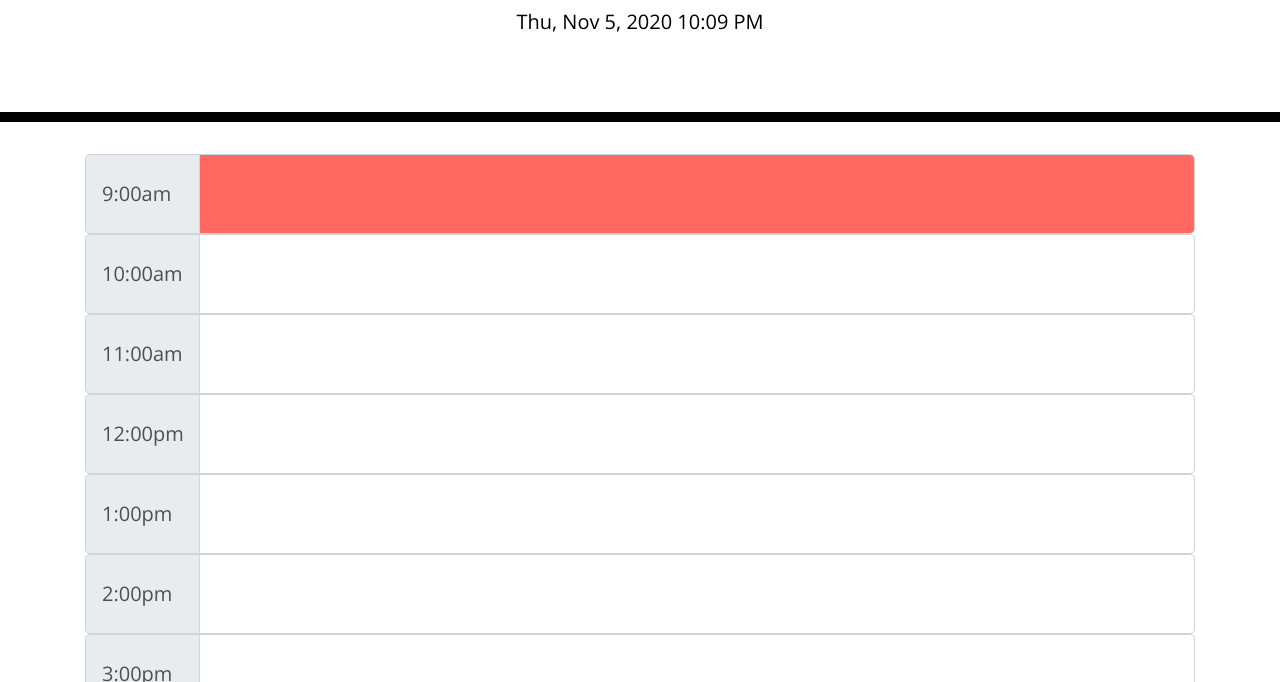
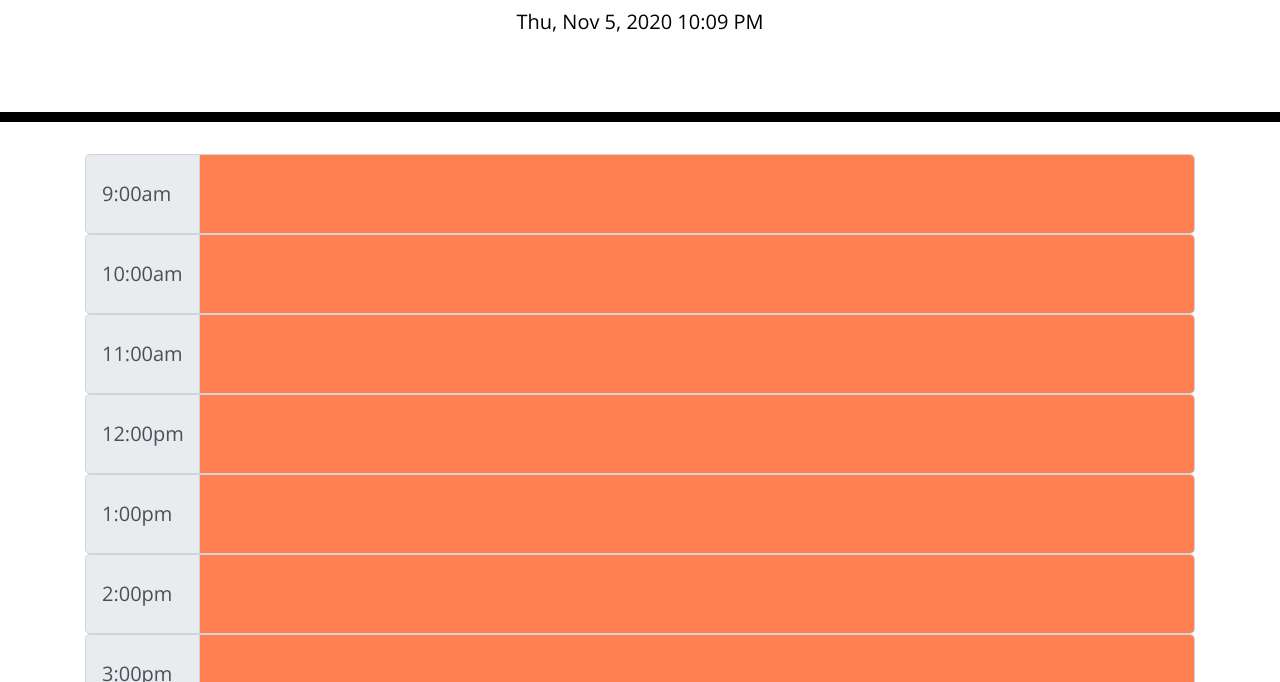
Before and after one commit to CoryFay/Calendar-Planner, a plain HTML site: page index.html in a window 1280 px wide. Shown: the part 118-800 px from the top of the page. Drawn offline with nearby package versions, Linux system fonts and the light colour scheme.

Commit message:
change .css colors for different times.. input all logic for switching timeblock colors.

```diff
--- a/javascript.js
+++ b/javascript.js
@@ -15,33 +15,173 @@ $( document ).ready(function() {
     //Establishing variables for timeblocks and setting their values! -- thru line___
     var time = moment();
     var actualTime = parseInt(moment(time, ).format("H"));
+
     //BELOW! -- sets the '9:00' block to value of 9.
     var changedTime9 = moment().subtract(8, 'hours');
-    changedTime9.value = parseInt(moment(changedTime9, ).format("H"));
+    changedTime9.value = 9 //parseInt(moment(changedTime9, ).format("H"));
+    // 10:00 block to 10
+    var changedTime10 = moment().subtract(7, 'hours');
+    changedTime10.value = 10 //parseInt(moment(changedTime10, ).format("H"));
+    // 11:00 block to 11
+    var changedTime11 = moment().subtract(6, 'hours');
+    changedTime11.value = 11 //parseInt(moment(changedTime11, ).format("H"));
+    // 12:00 block to 12
+    var changedTime12 = moment().subtract(5, 'hours');
+    changedTime12.value = 12 //parseInt(moment(changedTime12, ).format("H"));
+    // 1:00 block to 1
+    var changedTime1 = moment().subtract(4, 'hours');
+    changedTime1.value = 13 //parseInt(moment(changedTime1, ).format("H"));
+    // 2:00 block to 2
+    var changedTime2 = moment().subtract(3, 'hours');
+    changedTime2.value = 14 //parseInt(moment(changedTime2, ).format("H"));
+    // 3:00 block to 3
+    var changedTime3 = moment().subtract(2, 'hours');
+    changedTime3.value = 15 //parseInt(moment(changedTime3, ).format("H"));
+    // 4:00 block to 4
+    var changedTime4 = moment().subtract(1, 'hours');
+    changedTime4.value = 16 //parseInt(moment(changedTime4, ).format("H"));
+    // 5:00 block to 5
+    var changedTime5 = moment().subtract(0, 'hours');
+    changedTime5.value =  17 //parseInt(moment(changedTime5, ).format("H"));
+
+    //calling the functions
+    setColorToNine();
+    setColorToTen();
+    setColorToEleven();
+    setColorToTwelve();
+    setColorToOne();
+    setColorToTwo();
+    setColorToThree();
+    setColorToFour();
+    setColorToFive();
 
     // var nineBlock = $("#nine");
     // nineBlock.value = 9;
     //console.log(nineBlock.value);
     console.log("Actual time " + actualTime);
-    console.log("Set to " + changedTime9.value);
-    console.log(typeof(changedTime9.value));
-    console.log(typeof(actualTime));
+    console.log("Set to " + changedTime1.value);
+    // console.log(typeof(changedTime1.value));
+    // console.log(typeof(actualTime));
 
-
-    function setColorToTime() {
+    //
+    function setColorToNine() {
         if(changedTime9.value < actualTime){
             $('#input-box1').addClass('past');
-            console.log('past');
+            //console.log('past');
         } else if (changedTime9.value === actualTime){
             $('#input-box1').addClass('present');
-            console.log('present');
+            //console.log('present');
         } else {
             $('#input-box1').addClass('future');
-            console.log('future');
+            //console.log('future');
         }
     }
 
-setColorToTime();
+    function setColorToTen() {
+        if(changedTime10.value < actualTime){
+            $('#input-box2').addClass('past');
+            //console.log('past');
+        } else if (changedTime10.value === actualTime){
+            $('#input-box2').addClass('present');
+            //console.log('present');
+        } else {
+            $('#input-box2').addClass('future');
+            //console.log('future');
+        }
+    }
+
+    function setColorToEleven() {
+        if(changedTime11.value < actualTime){
+            $('#input-box3').addClass('past');
+            //console.log('past');
+        } else if (changedTime11.value === actualTime){
+            $('#input-box3').addClass('present');
+            //console.log('present');
+        } else {
+            $('#input-box3').addClass('future');
+            //console.log('future');
+        }
+    }
+
+    function setColorToTwelve() {
+        if(changedTime12.value < actualTime){
+            $('#input-box4').addClass('past');
+            //console.log('past');
+        } else if (changedTime12.value === actualTime){
+            $('#input-box4').addClass('present');
+            //console.log('present');
+        } else {
+            $('#input-box4').addClass('future');
+            //console.log('future');
+        }
+    }
+
+    function setColorToOne() {
+        if(changedTime1.value < actualTime){
+            $('#input-box5').addClass('past');
+            //console.log('past');
+        } else if (changedTime1.value === actualTime){
+            $('#input-box5').addClass('present');
+            //console.log('present');
+        } else {
+            $('#input-box5').addClass('future');
+            //console.log('future');
+        }
+    }
+
+    function setColorToTwo() {
+        if(changedTime2.value < actualTime){
+            $('#input-box6').addClass('past');
+            //console.log('past');
+        } else if (changedTime2.value === actualTime){
+            $('#input-box6').addClass('present');
+            //console.log('present');
+        } else {
+            $('#input-box6').addClass('future');
+            //console.log('future');
+        }
+    }
+
+    function setColorToThree() {
+        if(changedTime3.value < actualTime){
+            $('#input-box7').addClass('past');
+            //console.log('past');
+        } else if (changedTime3.value === actualTime){
+            $('#input-box7').addClass('present');
+            //console.log('present');
+        } else {
+            $('#input-box7').addClass('future');
+            //console.log('future');
+        }
+    }
+
+    function setColorToFour() {
+        if(changedTime4.value < actualTime){
+            $('#input-box8').addClass('past');
+            //console.log('past');
+        } else if (changedTime4.value === actualTime){
+            $('#input-box8').addClass('present');
+            //console.log('present');
+        } else {
+            $('#input-box8').addClass('future');
+            //console.log('future');
+        }
+    }
+
+    function setColorToFive() {
+        if(changedTime5.value < actualTime){
+            $('#input-box9').addClass('past');
+            //console.log('past');
+        } else if (changedTime5.value === actualTime){
+            $('#input-box9').addClass('present');
+            //console.log('present');
+        } else {
+            $('#input-box9').addClass('future');
+            //console.log('future');
+        }
+    }
+
+
 
 
 });
--- a/style.css
+++ b/style.css
@@ -49,12 +49,12 @@ body {
   }
 
   .past {
-    background-color: #ff6961;
+    background-color: coral;
     color: white;
   }
 
   .present {
-    background-color: #d3d3d3;
+    background-color: #33aef5;
     color: white;
   }
 
```
